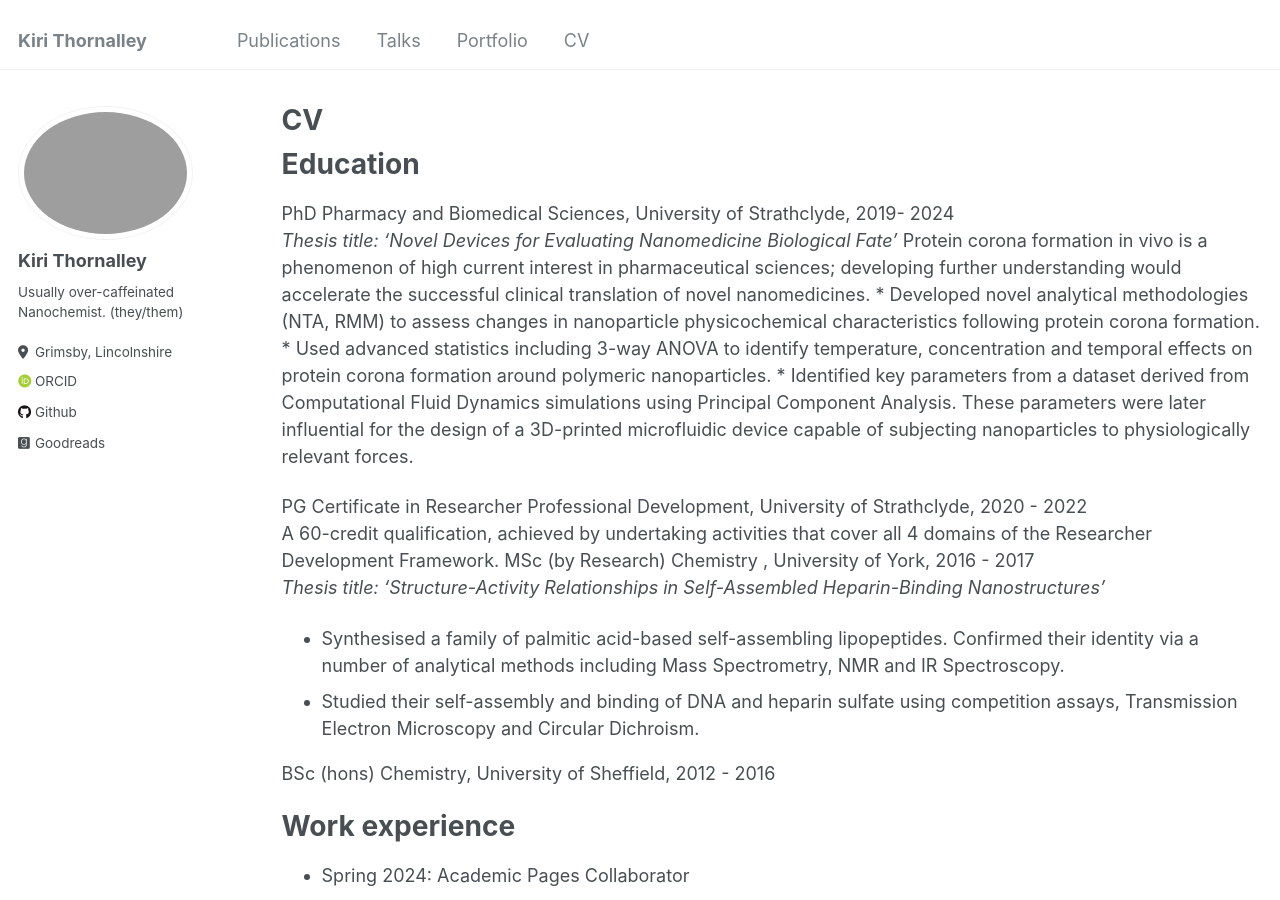
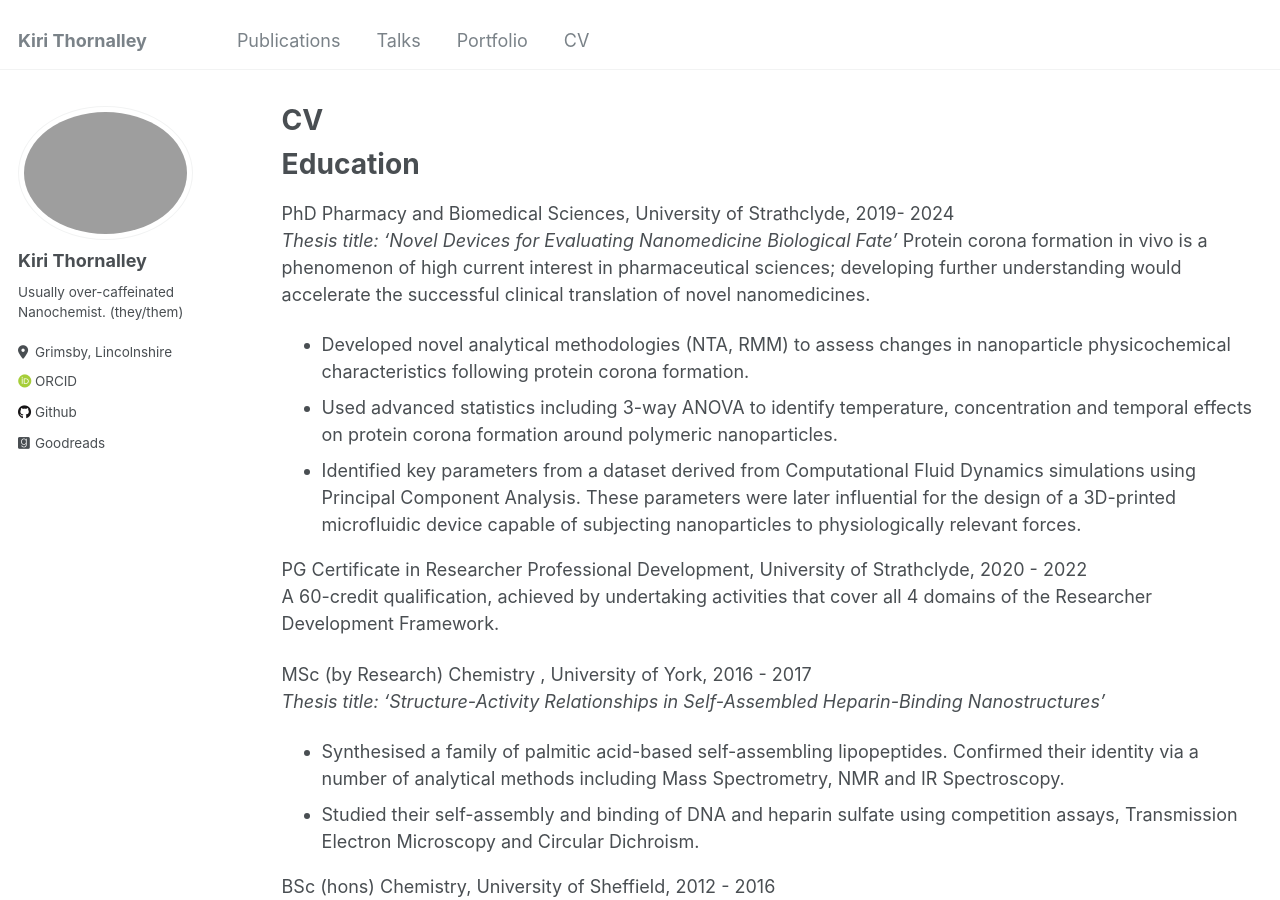
Before and after one commit to kiri-thornalley/kiri-thornalley.github.io, a Jekyll site: the page built from _pages/cv.md, in a window 1280 px wide and 900 px high. Built offline with Jekyll 4.4.1, drawn with Linux system fonts in a browser that asks for light colours; some web fonts are replaced.

Commit message:
updated education,line breaks

```diff
--- a/_pages/cv.md
+++ b/_pages/cv.md
@@ -13,17 +13,18 @@ Education
 ======
 PhD Pharmacy and Biomedical Sciences, University of Strathclyde, 2019- 2024 <br/>
 _Thesis title: 'Novel Devices for Evaluating Nanomedicine Biological Fate’_
-  Protein corona formation in vivo is a phenomenon of high current interest in pharmaceutical sciences; developing further understanding would accelerate the successful clinical translation of novel nanomedicines.
-    *	Developed novel analytical methodologies (NTA, RMM) to assess changes in nanoparticle physicochemical characteristics following protein corona formation.
-    *	Used advanced statistics including 3-way ANOVA to identify temperature, concentration and temporal effects on protein corona formation around polymeric nanoparticles.
-    *	Identified key parameters from a dataset derived from Computational Fluid Dynamics simulations using Principal Component Analysis. These parameters were later influential for the design of a 3D-printed microfluidic device capable of subjecting nanoparticles to physiologically relevant forces.
+Protein corona formation in vivo is a phenomenon of high current interest in pharmaceutical sciences; developing further understanding would accelerate the successful clinical translation of novel nanomedicines. <br/>
+  *	Developed novel analytical methodologies (NTA, RMM) to assess changes in nanoparticle physicochemical characteristics following protein corona formation. <br/>
+  *	Used advanced statistics including 3-way ANOVA to identify temperature, concentration and temporal effects on protein corona formation around polymeric nanoparticles.  <br/>
+  *	Identified key parameters from a dataset derived from Computational Fluid Dynamics simulations using Principal Component Analysis. These parameters were later influential for the design of a 3D-printed microfluidic device capable of subjecting nanoparticles to physiologically relevant forces.
 
 PG Certificate in Researcher Professional Development, University of Strathclyde, 2020 - 2022 <br/>
-  A 60-credit qualification, achieved by undertaking activities that cover all 4 domains of the Researcher Development Framework.
+  A 60-credit qualification, achieved by undertaking activities that cover all 4 domains of the Researcher Development Framework. <br/>
+
 MSc (by Research) Chemistry , University of York, 2016 - 2017
 <br/>
-_Thesis title: ‘Structure-Activity Relationships in Self-Assembled Heparin-Binding Nanostructures’_
-  * Synthesised a family of palmitic acid-based self-assembling lipopeptides. Confirmed their identity via a number of analytical methods including Mass Spectrometry, NMR and IR Spectroscopy.
+_Thesis title: ‘Structure-Activity Relationships in Self-Assembled Heparin-Binding Nanostructures’_ <br/>
+ * Synthesised a family of palmitic acid-based self-assembling lipopeptides. Confirmed their identity via a number of analytical methods including Mass Spectrometry, NMR and IR Spectroscopy. <br/>
   * Studied their self-assembly and binding of DNA and heparin sulfate using competition assays, Transmission Electron Microscopy and Circular Dichroism.
 
 BSc (hons) Chemistry, University of Sheffield, 2012 - 2016
```
